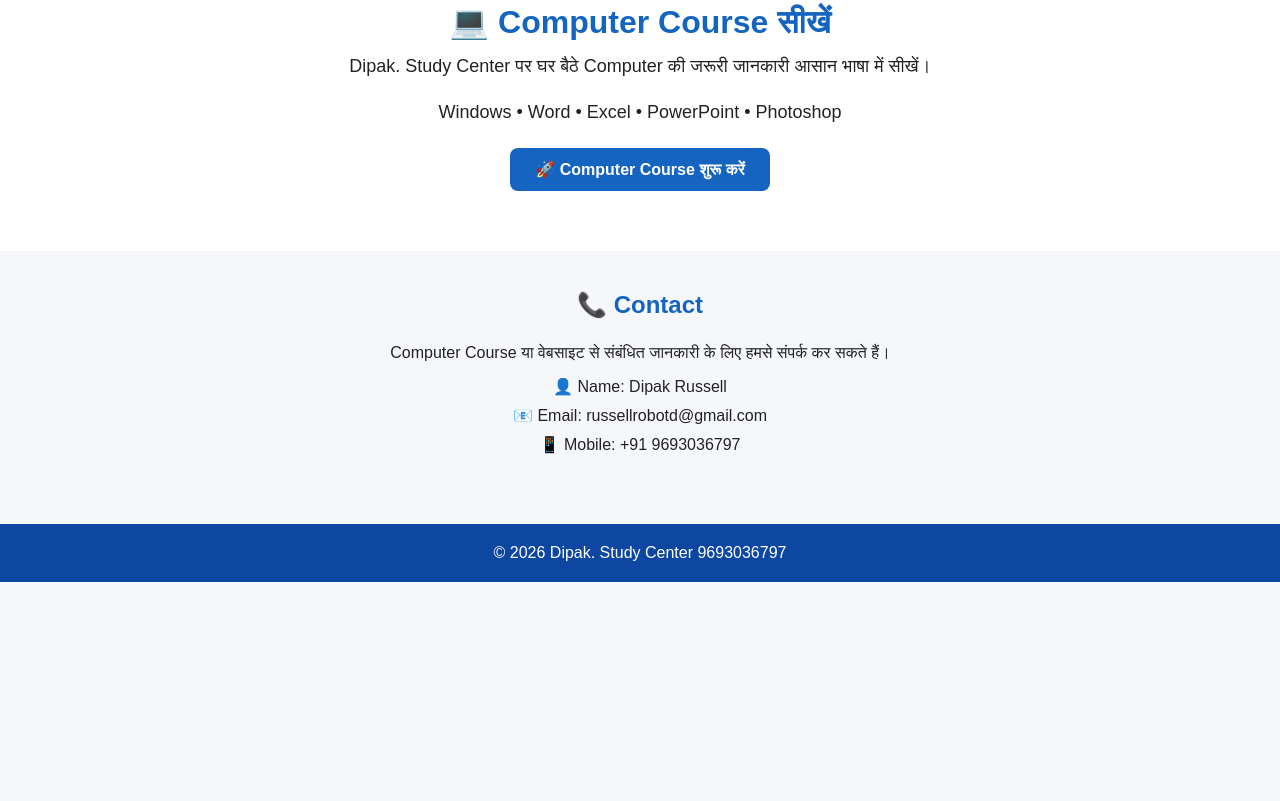
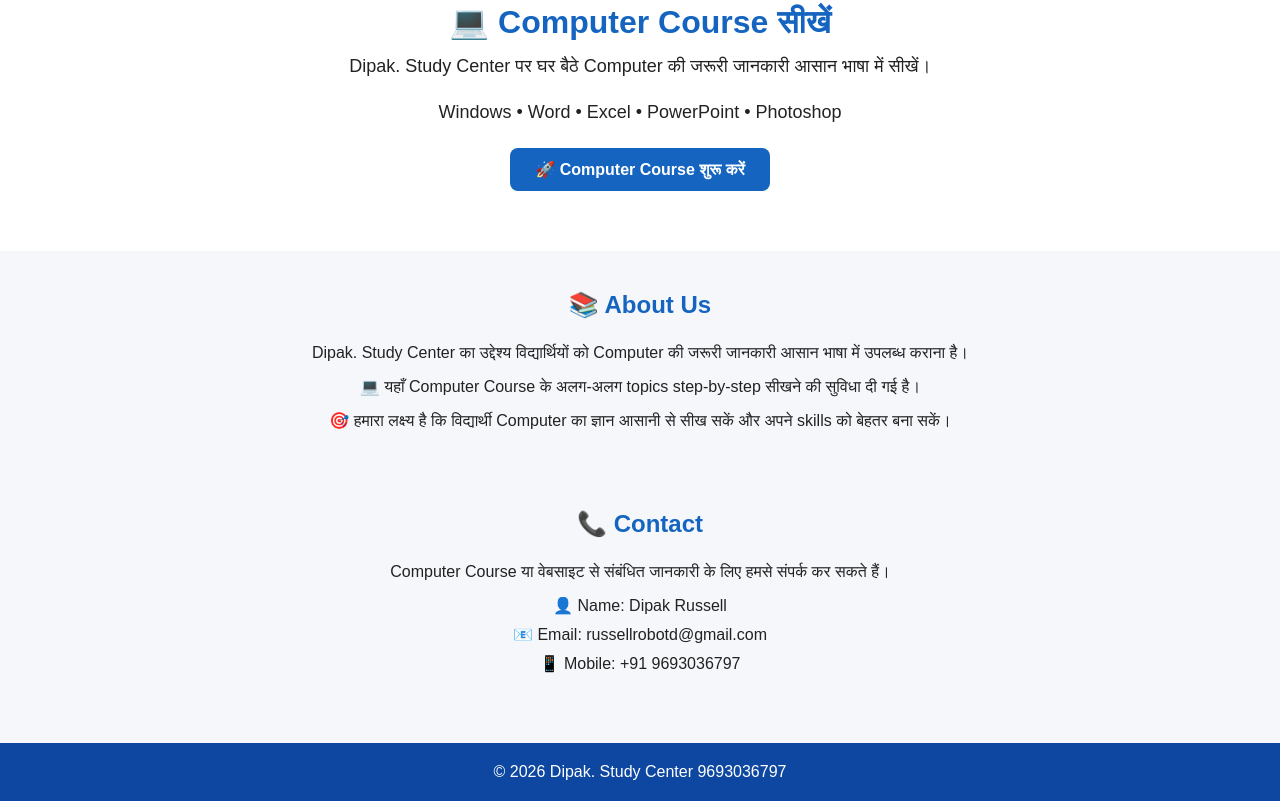
Before and after one commit to russellrobotd-droid/Dipak.Study-Center-, a plain HTML site: page index.html in a window 1280 px wide. Shown: the part 909-1710 px from the top of the page. Before the commit the page ends 1491 px from the top, so only its background shows below. Drawn offline with Linux system fonts and the light colour scheme.

Commit message:
Update index.html

```diff
--- a/index.html
+++ b/index.html
@@ -187,7 +187,24 @@
   <a href="computer-course.html" class="btn">
     🚀 Computer Course शुरू करें
   </a>
-</section>
+</section><section class="courses" id="about">
+  <h2>📚 About Us</h2>
+
+  <p>
+    Dipak. Study Center का उद्देश्य विद्यार्थियों को
+    Computer की जरूरी जानकारी आसान भाषा में उपलब्ध कराना है।
+  </p>
+
+  <p style="margin-top: 15px;">
+    💻 यहाँ Computer Course के अलग-अलग topics
+    step-by-step सीखने की सुविधा दी गई है।
+  </p>
+
+  <p style="margin-top: 15px;">
+    🎯 हमारा लक्ष्य है कि विद्यार्थी Computer का
+    ज्ञान आसानी से सीख सकें और अपने skills को बेहतर बना सकें।
+  </p>
+  </section>
 
 <section class="courses" id="contact">
   <h2>📞 Contact</h2>
```
